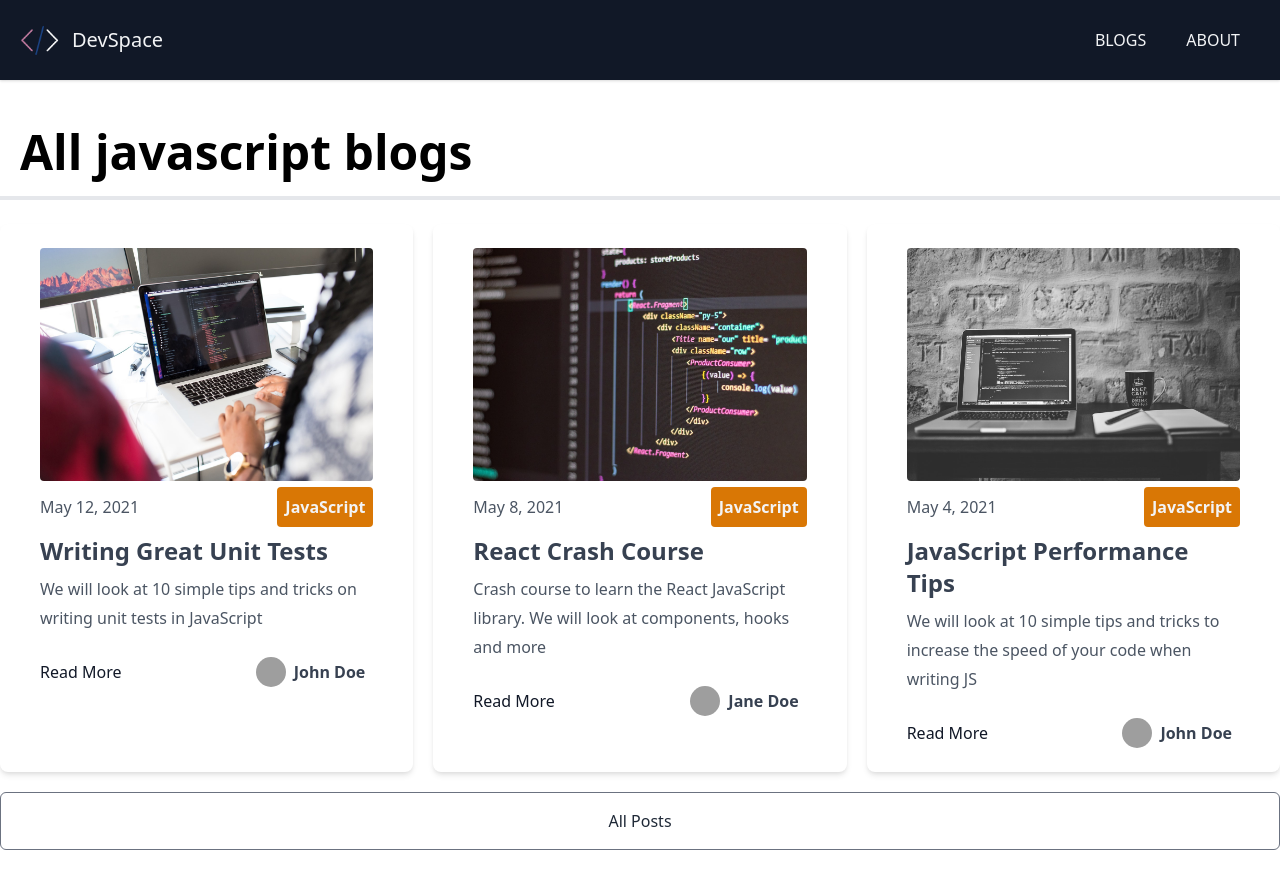
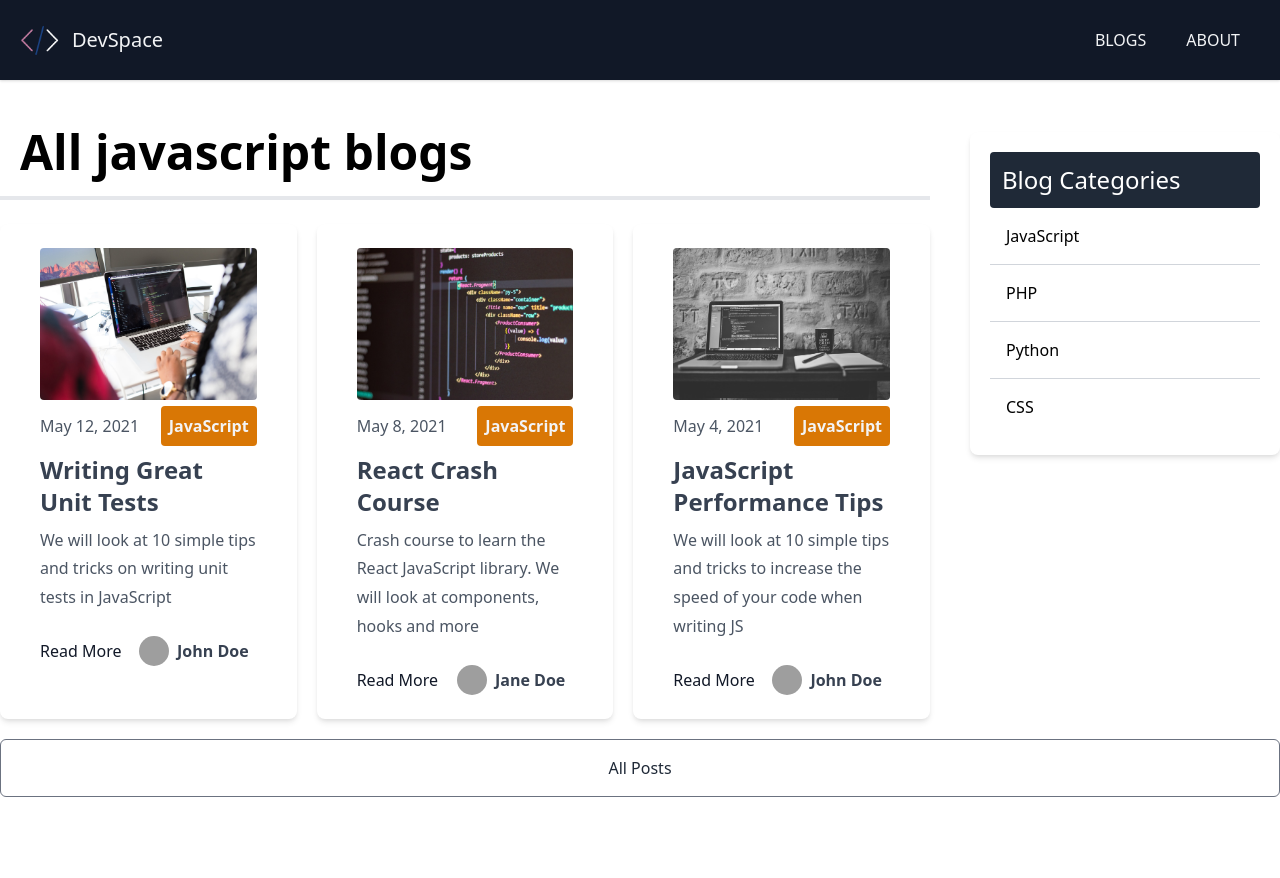
Before and after one commit to VisheshSingh/dev-space-nextjs, a Next.js app: page /blog/category/javascript in a window 1280 px wide. After the commit the page ends 825 px from the top, so only its background shows below. Built offline with nearby package versions, Linux system fonts and the light colour scheme; grey boxes are pictures that could not be loaded.

Commit message:
Category Sidebar

```diff
--- /dev/null
+++ b/components/CategoryList.js
@@ -0,0 +1,20 @@
+import Link from 'next/link';
+
+const CategoryList = ({ categories }) => {
+  return (
+    <div className='w-full p-5 bg-white rounded-lg shadow-md mt-6'>
+      <h3 className='text-2xl bg-gray-800 text-white p-3 rounded'>
+        Blog Categories
+      </h3>
+      <ul className='divide-y divide-gray-300'>
+        {categories.map((category, index) => (
+          <Link key={index} href={`/blog/category/${category.toLowerCase()}`}>
+            <li className='p-4 cursor-pointer hover:bg-gray-50'>{category}</li>
+          </Link>
+        ))}
+      </ul>
+    </div>
+  );
+};
+
+export default CategoryList;
--- a/pages/blog/category/[category].js
+++ b/pages/blog/category/[category].js
@@ -5,10 +5,13 @@
 import Layout from '@/components/Layout';
 import Post from '@/components/Post';
 import { getPosts } from 'lib';
+import CategoryList from '@/components/CategoryList';
 
-export default function CategoryPage({ posts, categoryName }) {
+export default function CategoryPage({ posts, categoryName, categories }) {
   return (
     <Layout>
+      <div className='flex justify-center'>
+        <div className='w-3/4 mr-10'>
           <h1 className='text-5xl border-b-4 p-5 font-bold'>
             All {categoryName} blogs
           </h1>
@@ -17,6 +20,12 @@
             {posts.map((post) => (
               <Post key={post.slug} post={post} />
             ))}
+          </div>
+        </div>
+
+        <div className='w-1/4'>
+          <CategoryList categories={categories} />
+        </div>
       </div>
 
       <Link href='/blog'>
@@ -48,6 +57,11 @@
 
   const posts = getPosts();
 
+  const categories = posts.map((post) => post.frontmatter.category);
+
+  const uniqueCategories = [...new Set(categories)];
+  console.log(uniqueCategories);
+
   // Filter by category
   const filteredPosts = posts.filter(
     (post) => post.frontmatter.category.toLowerCase() === category
@@ -57,6 +71,7 @@
     props: {
       posts: filteredPosts,
       categoryName: category,
+      categories: uniqueCategories,
     },
   };
 };
--- a/pages/blog/page/[page_index].js
+++ b/pages/blog/page/[page_index].js
@@ -5,10 +5,13 @@
 import { POSTS_PER_PAGE } from '@/config/index';
 import Pagination from '@/components/Pagination';
 import { getPosts } from 'lib';
+import CategoryList from '@/components/CategoryList';
 
-export default function BlogPage({ posts, numPages, currentPage }) {
+export default function BlogPage({ posts, numPages, currentPage, categories }) {
   return (
     <Layout>
+      <div className='flex justify-center'>
+        <div className='w-3/4 mr-10'>
           <h1 className='text-5xl border-b-4 p-5 font-bold'>Blogs</h1>
 
           <div className='grid md:grid-cols-2 lg:grid-cols-3 gap-5'>
@@ -18,6 +21,11 @@
           </div>
 
           <Pagination currentPage={currentPage} numPages={numPages} />
+        </div>
+        <div className='w-1/4'>
+          <CategoryList categories={categories} />
+        </div>
+      </div>
     </Layout>
   );
 }
@@ -47,6 +55,11 @@
 
   const posts = getPosts();
 
+  const categories = posts.map((post) => post.frontmatter.category);
+
+  const uniqueCategories = [...new Set(categories)];
+  console.log(uniqueCategories);
+
   const numPages = Math.ceil(files.length / POSTS_PER_PAGE);
   const pageIndex = page - 1;
   const orderedPosts = posts.slice(
@@ -59,6 +72,7 @@
       posts: orderedPosts,
       numPages,
       currentPage: +page,
+      categories: uniqueCategories,
     },
   };
 };
```
Lines whose indentation alone changed are shown as unchanged.
